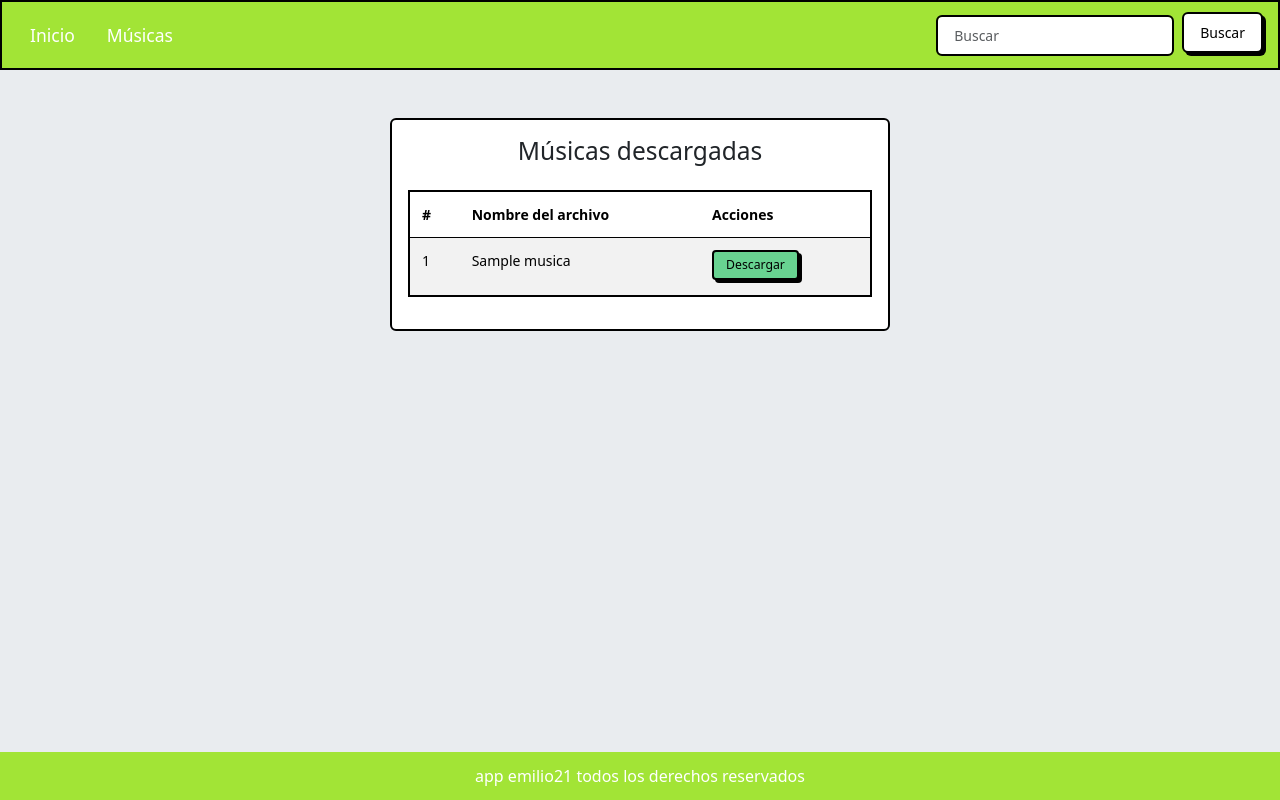
After one commit to Groe21/api-youtube, a Flask app: template src/templates/musicas.html in a window 1280 px wide. The commit adds this page. Run offline with Flask 3, Linux system fonts and the light colour scheme; the template is opened without the code that fills it: most values are stand-ins (such as "Sample title", 1, 10 or a date in 2020); some libraries are stand-ins or nearby versions.

Commit message:
avanzando

```diff
--- /dev/null
+++ b/src/templates/base.html
@@ -0,0 +1,70 @@
+<!DOCTYPE html>
+<html lang="es">
+<head>
+    <meta charset="UTF-8">
+    <meta name="viewport" content="width=device-width, initial-scale=1.0">
+    <title>{% block title %}Descargar música de YouTube{% endblock %}</title>
+    <link href="https://cdn.jsdelivr.net/npm/bootstrap@5.3.3/dist/css/bootstrap.min.css" rel="stylesheet">
+    <link rel="stylesheet" href="{{ url_for('static', filename='style.css') }}">
+    <style>
+        body, html {
+            height: 100%;
+            margin: 0;
+            padding: 0;
+        }
+        .container.min-vh-100 {
+            min-height: 100vh;
+            padding-top: 20px;
+            padding-bottom: 20px;
+        }
+        .card {
+            width: 100%;
+            max-width: 500px;
+            margin: 0 auto;
+        }
+        footer {
+            background: #0d6efd;
+            color: #fff;
+            text-align: center;
+            padding: 12px 0;
+            position: fixed;
+            left: 0;
+            bottom: 0;
+            width: 100%;
+            font-size: 1rem;
+            z-index: 100;
+        }
+    </style>
+</head>
+<body class="bg-light">
+    <!-- Navbar Bootstrap -->
+    <nav class="navbar navbar-expand-lg bg-primary" data-bs-theme="light">
+      <div class="container-fluid">
+        <button class="navbar-toggler" type="button" data-bs-toggle="collapse" data-bs-target="#navbarColor01" aria-controls="navbarColor01" aria-expanded="false" aria-label="Toggle navigation">
+          <span class="navbar-toggler-icon"></span>
+        </button>
+        <div class="collapse navbar-collapse" id="navbarColor01">
+          <ul class="navbar-nav me-auto">
+            <li class="nav-item">
+              <a class="nav-link active text-white" href="{{ url_for('index') }}">Inicio
+                <span class="visually-hidden">(current)</span>
+              </a>
+            </li>
+            <li class="nav-item">
+              <a class="nav-link text-white" href="{{ url_for('routes.musicas') }}">Músicas</a>
+            </li>
+          </ul>
+          <form class="d-flex">
+            <input class="form-control me-sm-2" type="search" placeholder="Buscar">
+            <button class="btn btn-secondary my-2 my-sm-0" type="submit">Buscar</button>
+          </form>
+        </div>
+      </div>
+    </nav>
+    {% block content %}{% endblock %}
+    <footer class="bg-primary">
+        app emilio21 todos los derechos reservados
+    </footer>
+    <script src="https://cdn.jsdelivr.net/npm/bootstrap@5.3.3/dist/js/bootstrap.bundle.min.js"></script>
+</body>
+</html>
--- /dev/null
+++ b/src/templates/musicas.html
@@ -0,0 +1,39 @@
+{% extends "base.html" %}
+{% block title %}Músicas descargadas{% endblock %}
+{% block content %}
+<div class="container mt-5 mb-5">
+    <div class="row justify-content-center">
+        <div class="col-12 col-md-10">
+            <div class="card">
+                <div class="card-body">
+                    <h3 class="card-title text-center mb-4">Músicas descargadas</h3>
+                    <table class="table table-striped">
+                        <thead>
+                            <tr>
+                                <th>#</th>
+                                <th>Nombre del archivo</th>
+                                <th>Acciones</th>
+                            </tr>
+                        </thead>
+                        <tbody>
+                            {% for musica in musicas %}
+                            <tr>
+                                <td>{{ loop.index }}</td>
+                                <td>{{ musica }}</td>
+                                <td>
+                                    <a href="{{ url_for('routes.serve_download', filename=musica) }}" class="btn btn-success btn-sm" download>Descargar</a>
+                                </td>
+                            </tr>
+                            {% else %}
+                            <tr>
+                                <td colspan="3" class="text-center">No hay músicas descargadas.</td>
+                            </tr>
+                            {% endfor %}
+                        </tbody>
+                    </table>
+                </div>
+            </div>
+        </div>
+    </div>
+</div>
+{% endblock %}
```
Also changed, not shown: src/routes/__init__.py (+7 -0 lines), src/templates/index.html (+4 -31 lines), 2 other files.
